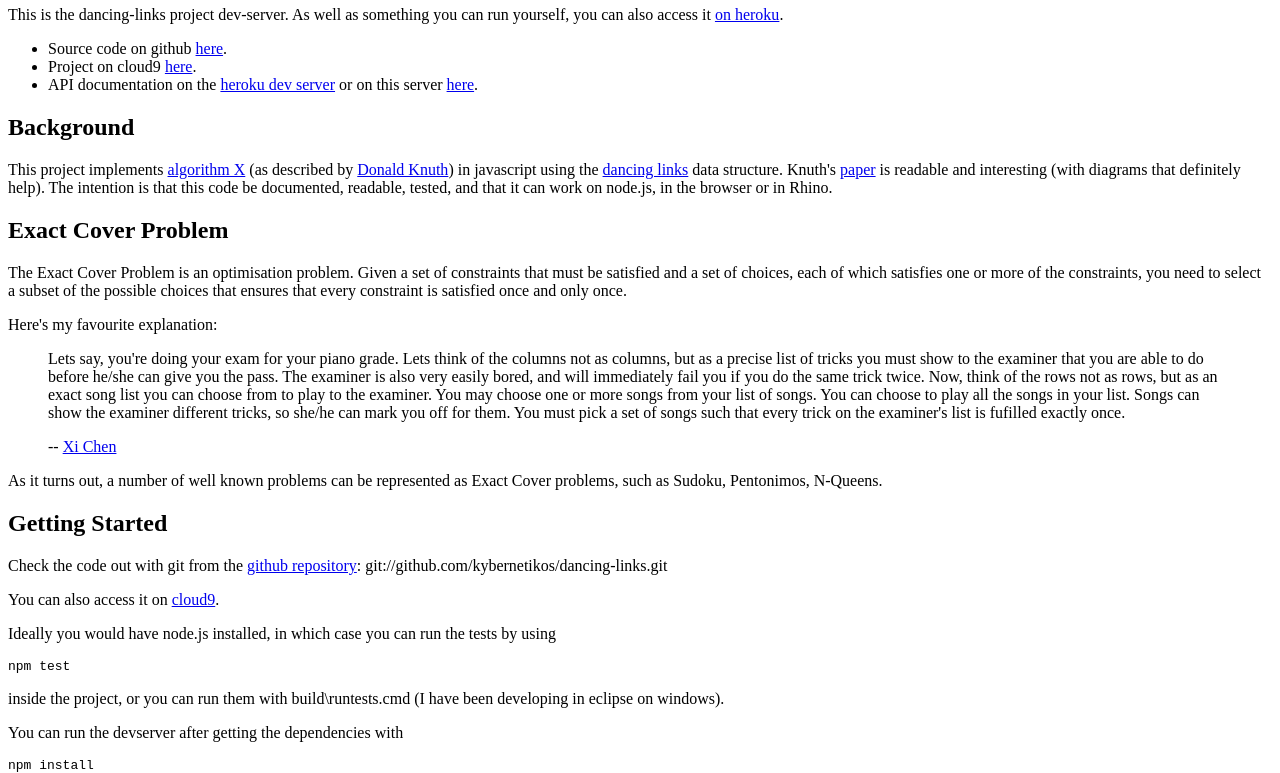
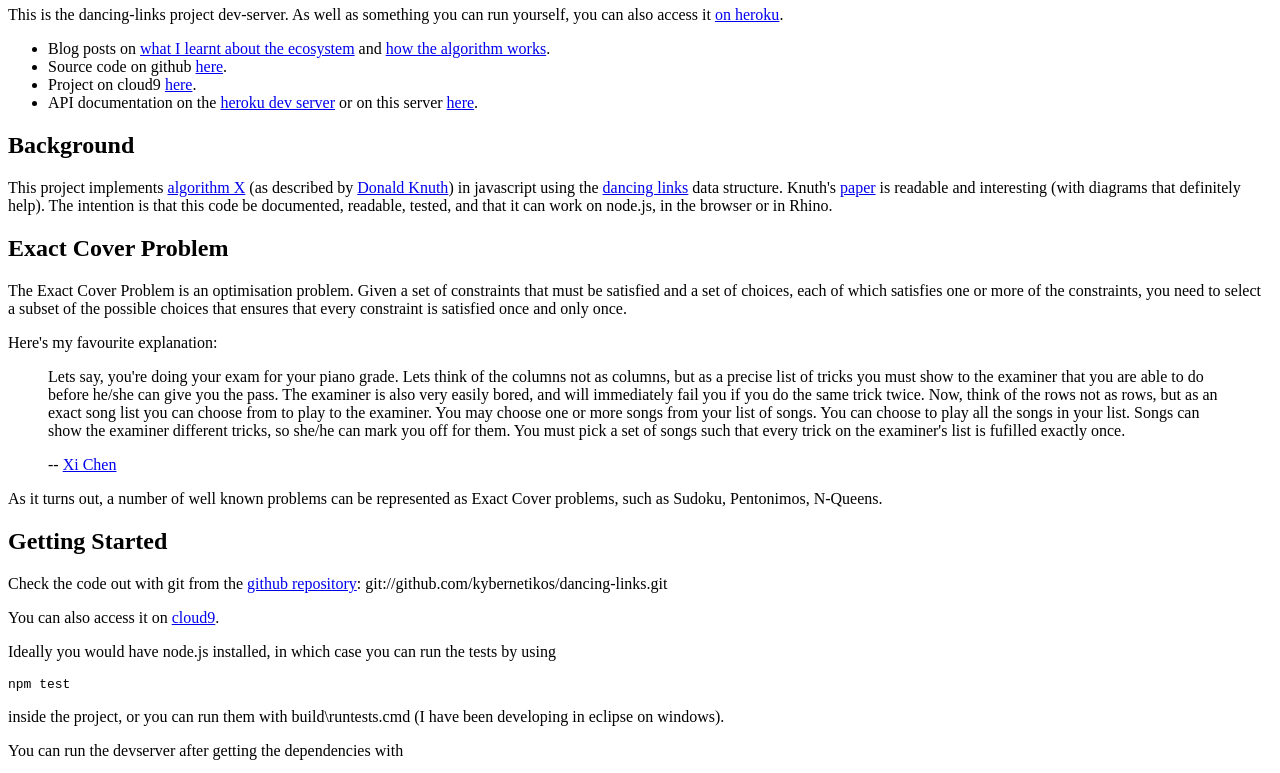
Before and after one commit to kybernetikos/dancing-links, a website with bundled scripts: page public/index.html in a window 1280 px wide. Shown: the part 60-833 px from the top of the page. Built offline with nearby package versions, Linux system fonts and the light colour scheme.

Commit message:
Update master

```diff
--- a/public/index.html
+++ b/public/index.html
@@ -9,6 +9,7 @@
 				This is the dancing-links project dev-server. As well as something you can run yourself, you can also access it <a
 						href="http://dancing-links.herokuapp.com/">on heroku</a>.
 				<ul>
+					<li>Blog posts on <a href="http://kybernetikos.com/2012/05/08/dancing-links-the-js-ecosystem/">what I learnt about the ecosystem</a> and <a href="http://kybernetikos.com/2012/06/03/dancing-links-understanding-how-the-algorithm-works/">how the algorithm works</a>.</li>
 					<li>Source code on github <a href="https://github.com/kybernetikos/dancing-links">here</a>.</li>
 					<li>Project on cloud9 <a href="http://c9.io/kybernetikos/dancing-links">here</a>.</li>
 					<li>API documentation on the <a href="http://dancing-links.herokuapp.com/doc">heroku dev server</a> or on this server <a href="doc">here</a>.</li>
```
